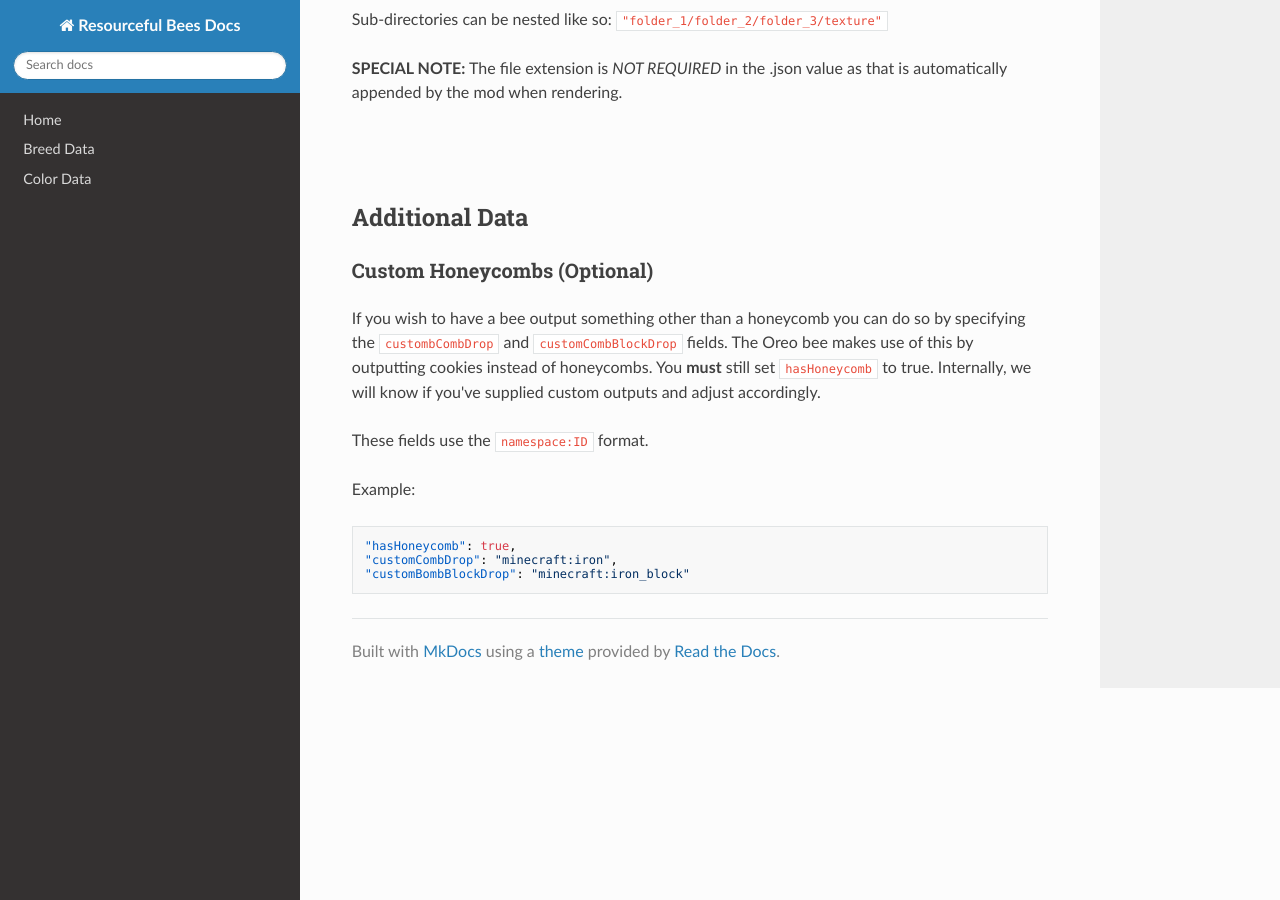
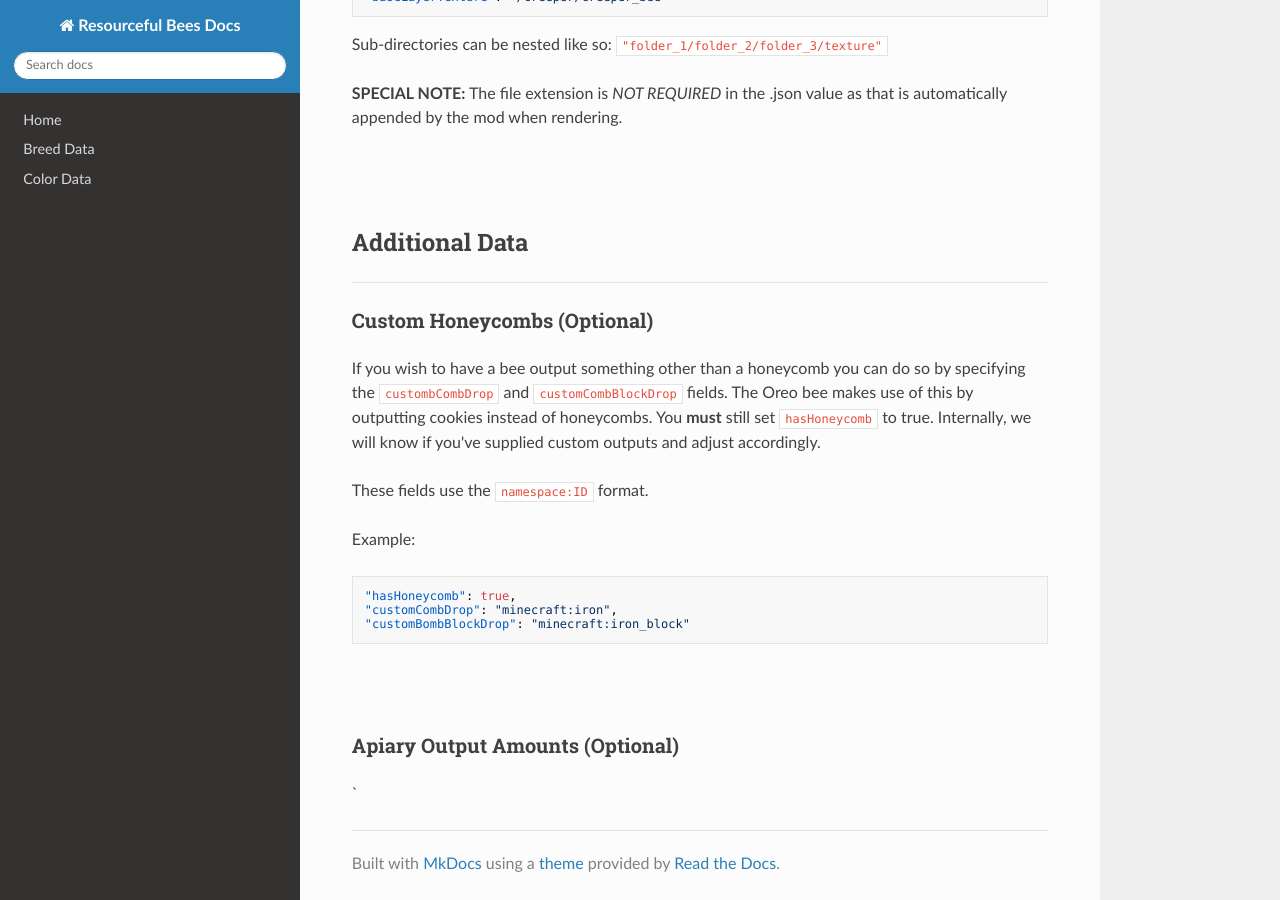
Before and after one commit to Team-Resourceful/ResourcefulBeesDocs, an MkDocs documentation site: the page built from docs/bee_data/custom_bee_data.md, in a window 1280 px wide and 900 px high, scrolled down 3049 px. Built offline with MkDocs 1.6.1, drawn with Linux system fonts in a browser that asks for light colours; nearby versions of some CDN libraries.

Commit message:
docs/bee_data/custom_bee_data.md updated from https://stackedit.io/

````diff
--- a/docs/bee_data/custom_bee_data.md
+++ b/docs/bee_data/custom_bee_data.md
@@ -71,6 +71,7 @@ This value is *optional.* This value is used to determine the amount of time **i
 <br>
 
 ## **Custom Textures**
+***
 
 Should you wish to provide your own custom bee texture, there is one base layer texture that can be customized. This texture is `baseLayerTexture`. Textures can only be .png file types.
 
@@ -93,6 +94,7 @@ Sub-directories can be nested like so: `"folder_1/folder_2/folder_3/texture"`
 <br>
 
 ## **Additional Data**
+***
 
 ### **Custom Honeycombs** (Optional)
 
@@ -107,6 +109,13 @@ Example:
 "customCombDrop": "minecraft:iron",
 "customBombBlockDrop": "minecraft:iron_block"
 ```
+
+<br>
+<br>
+
+### **Apiary Output Amounts** (Optional)
+
+`
 <!--stackedit_data:
-eyJoaXN0b3J5IjpbLTg1NjIyMjQ0MiwtMjA4ODc0NjYxMl19
+eyJoaXN0b3J5IjpbLTQ5MDY4NzYzMCwtMjA4ODc0NjYxMl19
 -->
````
